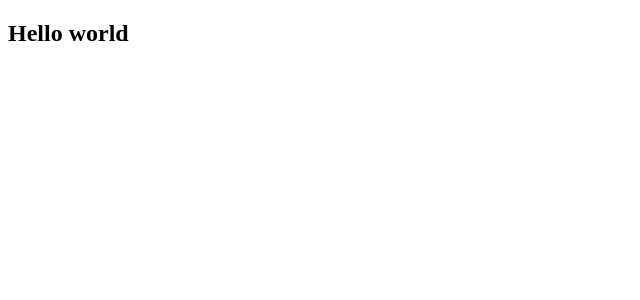
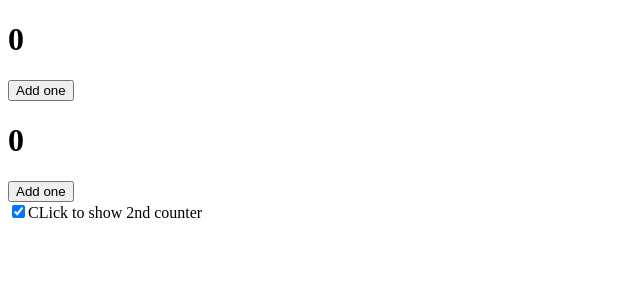
Before and after one commit to sarthak-negi22/100daysReact, a React (Create React App) app: page / in a window 1280 px wide. Shown: the top 300 px of the page, without its empty margins (0-640 px from the left). Built offline with nearby package versions, Linux system fonts and the light colour scheme.

Commit message:
20% done

```diff
--- a/src/PreserveAndResetState.js
+++ b/src/PreserveAndResetState.js
@@ -1,9 +1,67 @@
 import { useState } from "react";
+
+//state is tied in the position of the UI tree
+function StateInUiTree() {
+
+    const [showB, setShowB] = useState(true)
+
+    function handleChecked(e) {
+        setShowB(e.target.checked)
+    }
+
+    return (
+        <>
+            <Counter/>
+            { showB && <Counter/> }
+            <label>
+                <input
+                    type = "checkbox"
+                    checked = { showB }
+                    onChange = { handleChecked }
+                />
+                CLick to show 2nd counter
+            </label>
+        </>
+    );
+
+}
+
+function Counter() {
+
+    const [score, setScore] = useState(0);
+    const [hover, setHover] = useState(true);
+
+    let className = "counter";
+    if(hover) {
+        className += "hover";
+    }
+
+    function handleClick() {
+        setScore(score + 1);
+    }
+
+    return(
+        <>
+            <div
+                className = { className }
+                onPointerEnter = { () => setHover(true)}
+                onPointerLeave = { () => setHover(false)}
+            >
+                <h1>{ score }</h1>
+                <button onClick = { handleClick }>
+                    Add one
+                </button>
+            </div>
+        </>
+    );
+}
 
 export default function PreserveAndResetState() {
     return (
         <>
-            <h2>Hello world</h2>
+            {/* <h2>Hello world</h2> */}
+
+            <StateInUiTree/>
         </>
     );
 }
```
